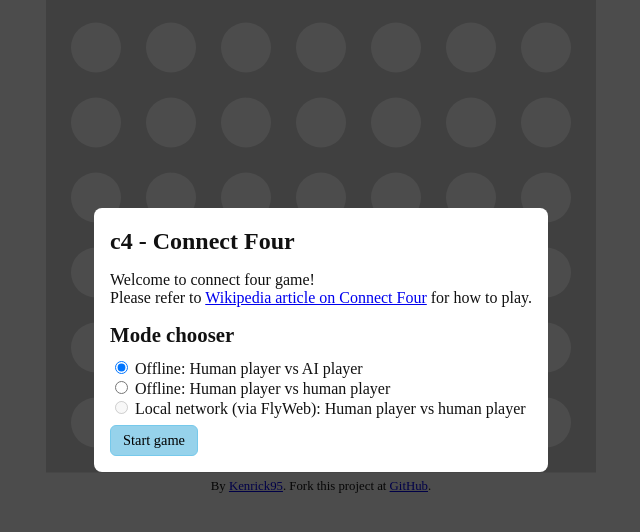
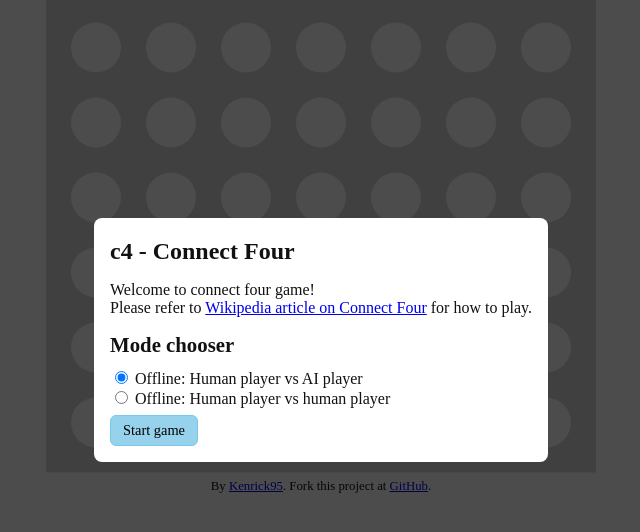
Before and after one commit to danPixl/game.bit, a website: page games/c4/index.html in a window 1280 px wide. Shown: the part 60-592 px from the top of the page, without its empty margins (319-959 px from the left). Drawn offline with Linux system fonts and the light colour scheme.

Commit message:
remove flyweb option

```diff
--- a/games/c4/index.html
+++ b/games/c4/index.html
@@ -24,7 +24,6 @@
       <h2>Mode chooser</h2>
       <label><input class="mode-chooser-input" type="radio" name="mode" value="offline-ai" checked> Offline: Human player vs AI player</label><br />
       <label><input class="mode-chooser-input" type="radio" name="mode" value="offline-human"> Offline: Human player vs human player</label><br />
-      <label title="This option requires Firefox Dev Edition or Nightly with dom.flyweb.enabled flag enabled"><input class="mode-chooser-input mode-chooser-input-flyweb" type="radio" name="mode" value="local-flyweb"> Local network (via FlyWeb): Human player vs human player</label><br />
       <button class="mode-chooser-submit">Start game</button>
     </div>
   </div>
```
